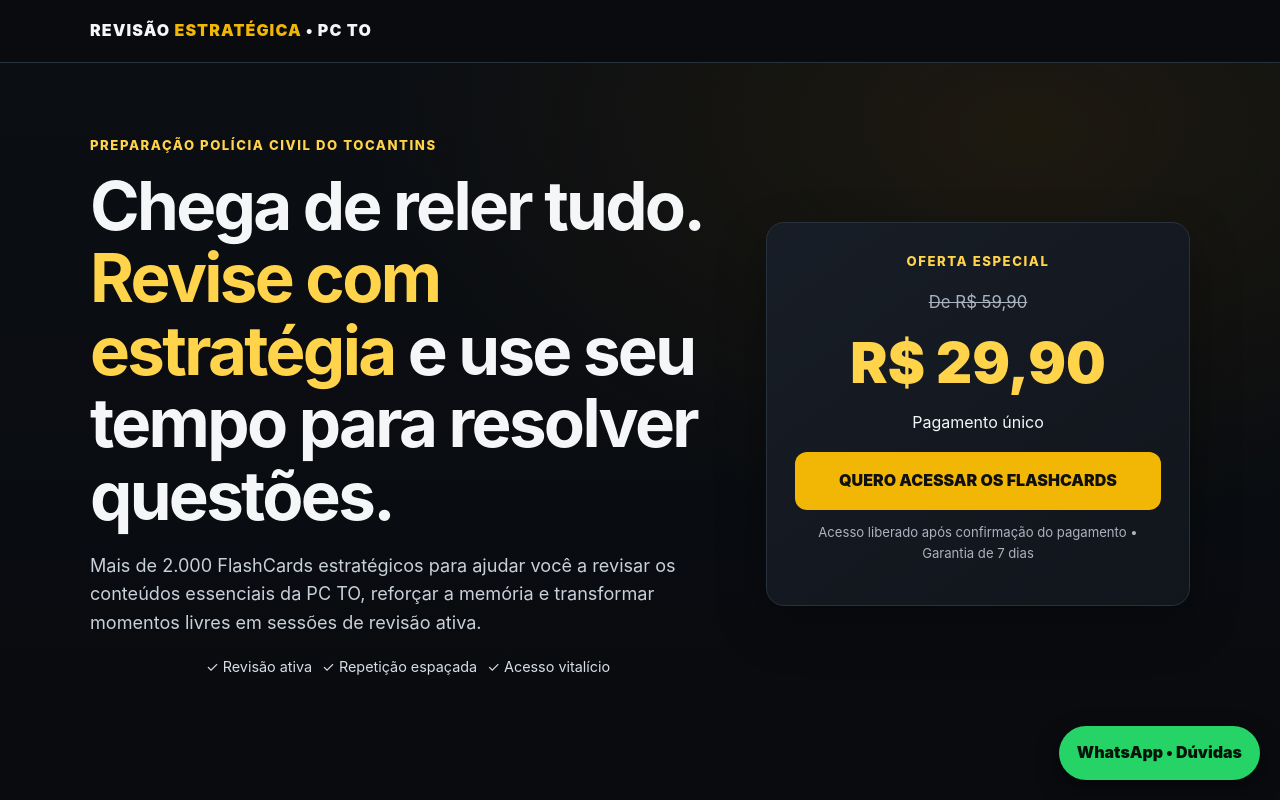
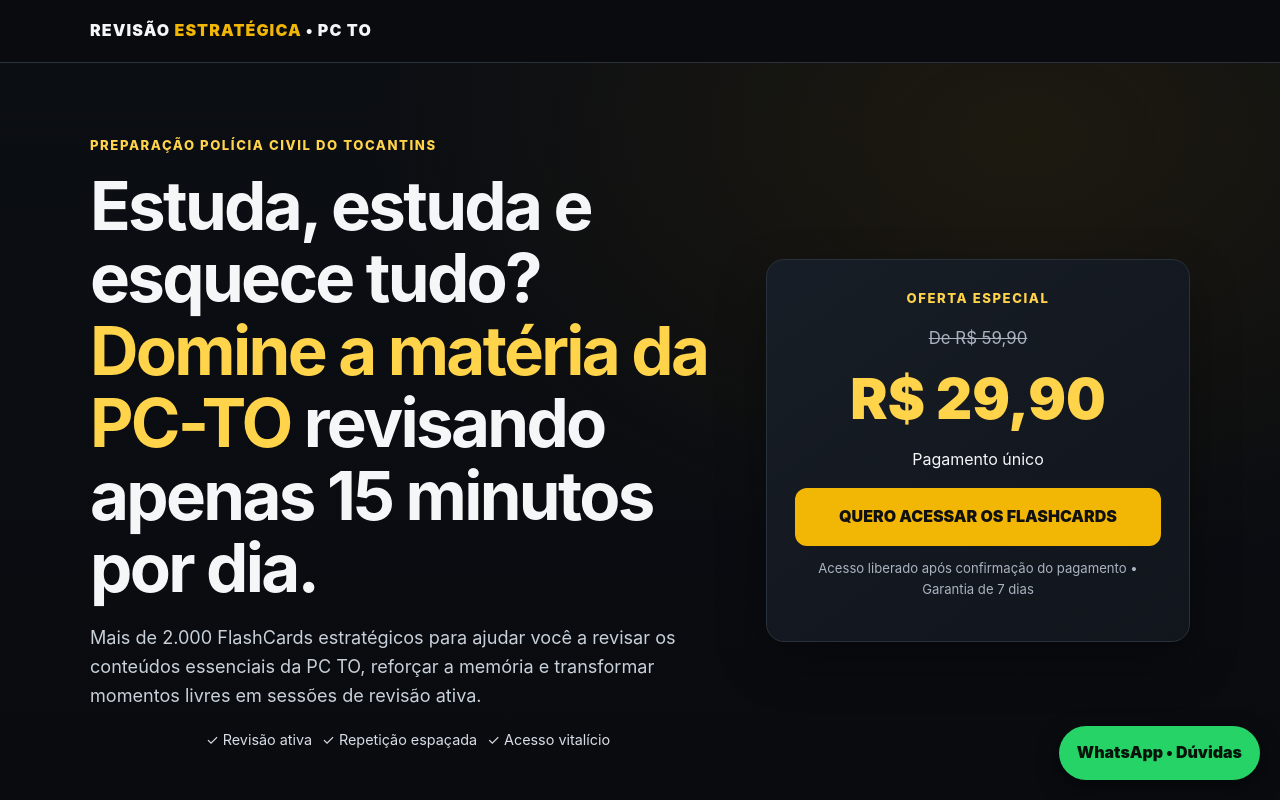
Before and after one commit to luanbbraga-crypto/flashcards-pc-to, a plain HTML site: page index.html in a window 1280 px wide. Shown: the top 800 px of the page. Drawn offline with Linux system fonts and the light colour scheme.

Commit message:
Update index.html

```diff
--- a/index.html
+++ b/index.html
@@ -32,7 +32,7 @@ src="https://www.facebook.com/tr?id=1794982135093497&ev=PageView&noscript=1"
 <main>
 <section class="hero"><div class="wrap grid"><div>
 <div class="eyebrow">Preparação Polícia Civil do Tocantins</div>
-<h1>Chega de reler tudo. <em>Revise com estratégia</em> e use seu tempo para resolver questões.</h1>
+<h1>Estuda, estuda e esquece tudo? <em>Domine a matéria da PC-TO</em> revisando apenas 15 minutos por dia.</h1>
 <p class="lead">Mais de 2.000 FlashCards estratégicos para ajudar você a revisar os conteúdos essenciais da PC TO, reforçar a memória e transformar momentos livres em sessões de revisão ativa.</p>
 <div class="check"><span>✓ Revisão ativa</span><span>✓ Repetição espaçada</span><span>✓ Acesso vitalício</span></div>
 </div>
```
